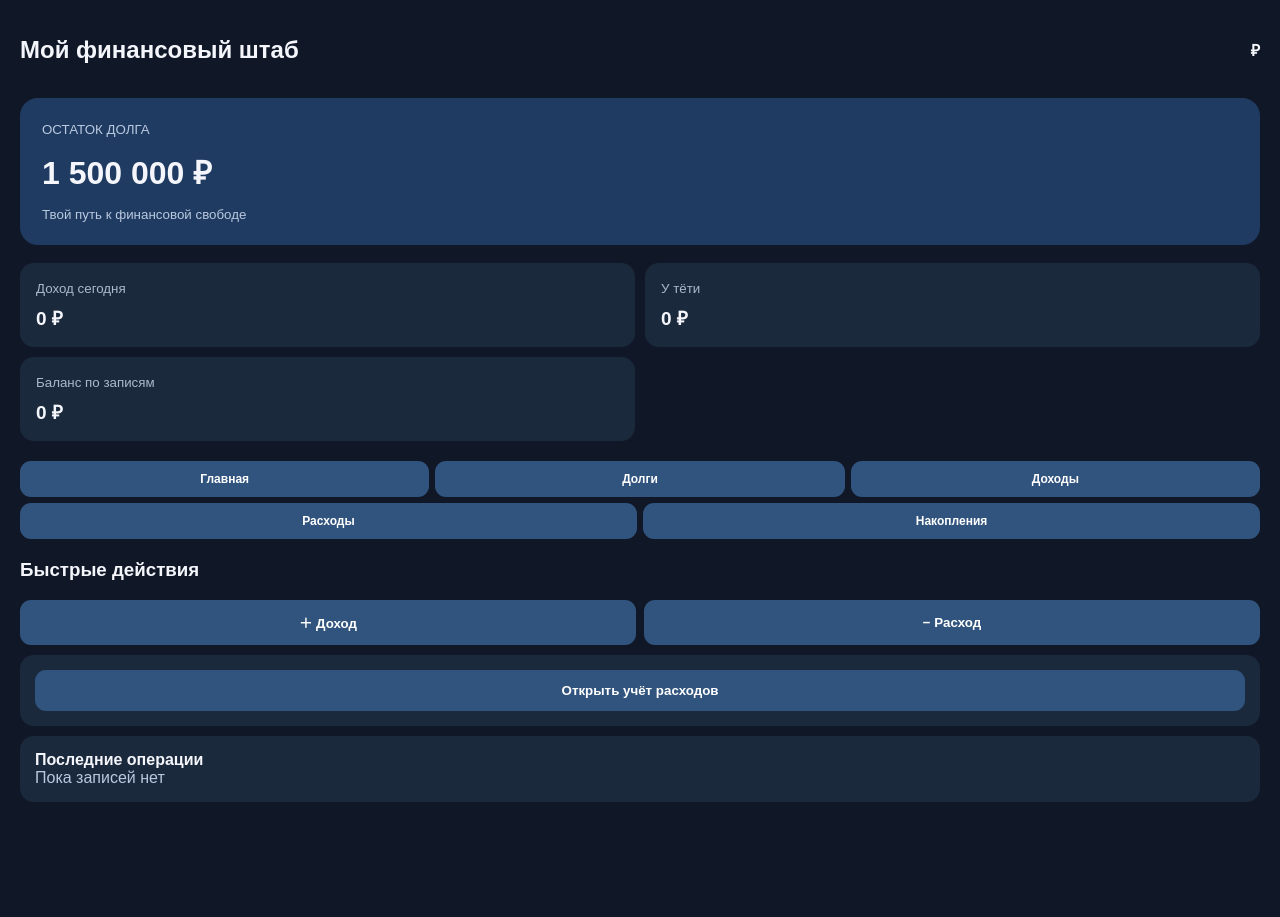
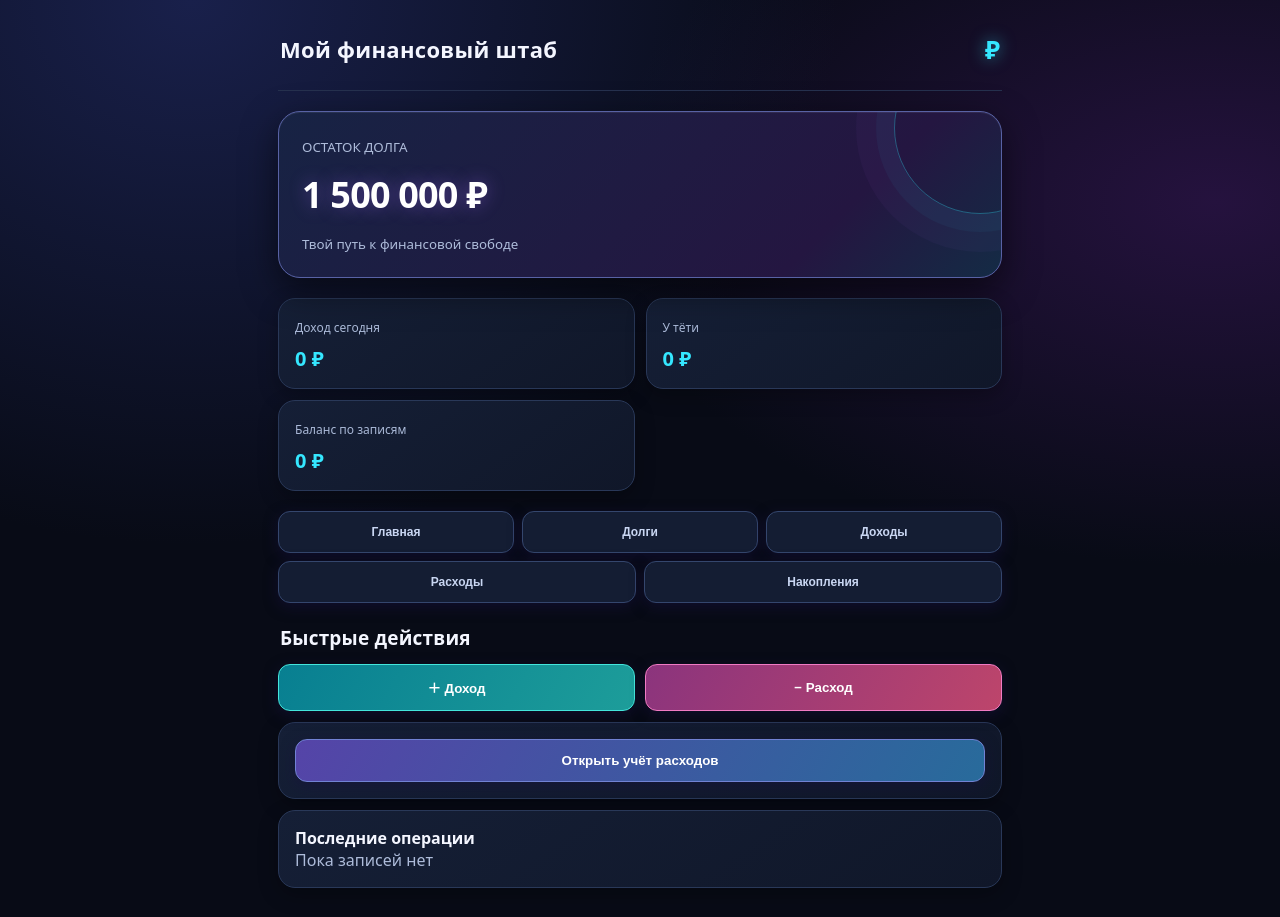
Before and after one commit to markpabg0-png/finansovy-shtab, a plain HTML site: page index.html in a window 1280 px wide. Before the commit the page ends 832 px from the top, so only its background shows below. Drawn offline with Linux system fonts and the light colour scheme.

Commit message:
Redesign app with neon cyberpunk theme

```diff
--- a/index.html
+++ b/index.html
@@ -32,6 +32,42 @@ input,select{width:100%;padding:13px;border:1px solid #40516a;border-radius:10px
 .small-actions button{flex:1;padding:9px;font-size:12px}
 button.danger{background:#713d4a}
 label{font-size:13px;color:#bdc9d9}
+
+/* NEON CYBER THEME */
+:root{color-scheme:dark;--bg:#080b16;--panel:#11182b;--panel2:#151f38;--line:#293858;--cyan:#35e7ff;--violet:#a66bff;--pink:#ff4fd8;--muted:#98a8c8}
+body{background:radial-gradient(ellipse at 15% 0%,#19204b 0%,transparent 42%),radial-gradient(ellipse at 95% 22%,#25123e 0%,transparent 36%),#080b16;color:#f4f6ff;font-family:system-ui,-apple-system,BlinkMacSystemFont,"Segoe UI",sans-serif;padding:18px;max-width:760px;margin:0 auto}
+header{padding:8px 2px 18px;border-bottom:1px solid #26314e}
+h1{font-size:22px;letter-spacing:.3px;margin:8px 0}
+header b{color:var(--cyan);font-size:25px;text-shadow:0 0 16px #35e7ff88}
+h3{font-size:19px;letter-spacing:.2px;margin:22px 2px 13px}
+.card{position:relative;overflow:hidden;background:linear-gradient(135deg,#172344,#241641 75%,#142b45);border:1px solid #5862a5;border-radius:22px;padding:23px;margin:20px 0;box-shadow:0 12px 35px #0008,inset 0 1px #ffffff12}
+.card:after{content:"";position:absolute;width:170px;height:170px;border:1px solid #35e7ff55;border-radius:50%;right:-65px;top:-70px;box-shadow:0 0 0 18px #35e7ff0b,0 0 0 38px #a66bff0a}
+.card small,.muted{color:#aebcda}
+.total{font-size:clamp(27px,7vw,36px);font-weight:800;letter-spacing:-.8px;margin:13px 0;color:#fff;text-shadow:0 0 18px #a66bff66}
+.stats{gap:11px}
+.stat,.section{background:linear-gradient(145deg,#151f36,#101729);border:1px solid #293858;border-radius:17px;box-shadow:0 7px 20px #0004}
+.stat{padding:16px;min-width:0}
+.stat small{color:#aab9d7;font-size:12px}
+.stat b{font-size:clamp(16px,4vw,20px);color:var(--cyan);overflow-wrap:anywhere}
+nav{gap:8px;margin:20px 0}
+button{background:linear-gradient(120deg,#5544a8,#286b9b);border:1px solid #7182d4;color:#fff;border-radius:12px;padding:13px 14px;font-weight:700;box-shadow:0 4px 14px #17113e88;transition:filter .15s,transform .15s}
+button:active{transform:scale(.98);filter:brightness(1.2)}
+nav button{background:#141d33;border:1px solid #34466d;color:#c9d6f2;min-height:42px}
+nav button:focus,nav button:hover{background:linear-gradient(110deg,#563c99,#155d77);border-color:var(--cyan);color:white}
+input,select{background:#0c1324;border:1px solid #354667;color:#f4f6ff;border-radius:12px;padding:14px;font-size:16px;outline:none}
+input:focus,select:focus{border-color:var(--cyan);box-shadow:0 0 0 3px #35e7ff1c}
+label{color:#b9c8e6;font-weight:600}
+.section{padding:16px;margin:11px 0}
+.actions{gap:10px}
+.actions button:first-child{background:linear-gradient(120deg,#087f91,#1d9d9a);border-color:#44e6dc}
+.actions button:nth-child(2){background:linear-gradient(120deg,#8b347d,#bd456b);border-color:#f17bc4}
+.small-actions button{padding:10px;font-size:12px}
+button.danger{background:linear-gradient(120deg,#71334f,#a33d59);border-color:#bd6687}
+.item{border-bottom:1px solid #293858;line-height:1.55}
+.item small{color:#91a2c5}
+.hidden{display:none}
+@media(max-width:420px){body{padding:13px}.card{padding:19px}.stat{padding:13px}nav button{flex:1 1 29%;font-size:12px}.actions button{padding:12px 8px}}
+
 </style>
 </head>
 <body>
```
